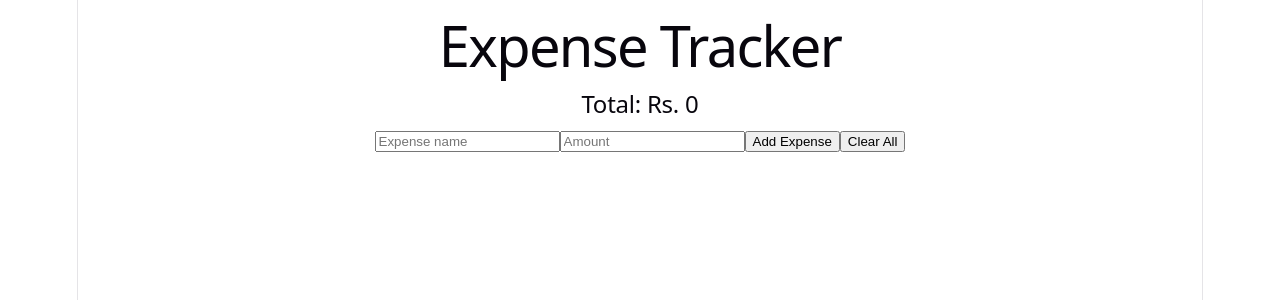
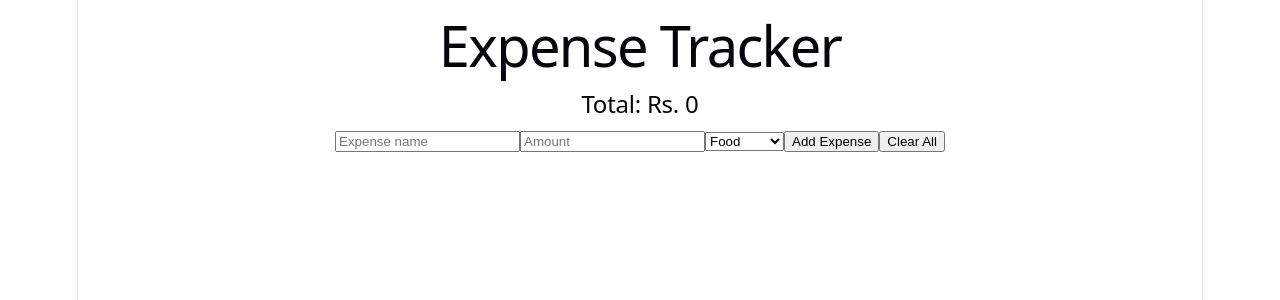
Before and after one commit to zunairasiddique269-hub/expense-tracker, a React (Vite) app in the folder expense-tracker/: page / in a window 1280 px wide. Shown: the top 300 px of the page. Built offline with nearby package versions, Linux system fonts and the light colour scheme.

Commit message:
Add expense categories

```diff
--- a/expense-tracker/src/App.jsx
+++ b/expense-tracker/src/App.jsx
@@ -4,6 +4,7 @@ function App() {
   const [expenses, setExpenses] = useState([])
   const [expenseName, setExpenseName] = useState('')
 const [amount, setAmount] = useState('')
+const [category, setCategory] = useState('Food')
 
 const [editingIndex, setEditingIndex] = useState(null)
 const total = expenses.reduce((sum, expense) => sum + Number(expense.amount), 0)
@@ -25,6 +26,17 @@ const total = expenses.reduce((sum, expense) => sum + Number(expense.amount), 0)
   value={amount}
   onChange={(e) => setAmount(e.target.value)}
 />
+
+<select
+  value={category}
+  onChange={(e) => setCategory(e.target.value)}
+>
+  <option value="Food">Food</option>
+  <option value="Transport">Transport</option>
+  <option value="Shopping">Shopping</option>
+  <option value="Bills">Bills</option>
+</select>
+
 <button
   onClick={() => {
     if (editingIndex !== null) {
@@ -32,7 +44,8 @@ const total = expenses.reduce((sum, expense) => sum + Number(expense.amount), 0)
 
       updatedExpenses[editingIndex] = {
         name: expenseName,
-        amount: amount
+        amount: amount,
+        category: category
       }
 
       setExpenses(updatedExpenses)
@@ -40,7 +53,7 @@ const total = expenses.reduce((sum, expense) => sum + Number(expense.amount), 0)
     } else {
       setExpenses([
         ...expenses,
-        { name: expenseName, amount: amount }
+        { name: expenseName, amount: amount, category: category }
       ])
     }
 
@@ -65,11 +78,13 @@ const total = expenses.reduce((sum, expense) => sum + Number(expense.amount), 0)
    <div key={index}>
    <p>{expense.name}</p>
    <p>Rs. {expense.amount}</p>
+   <p>{expense.category}</p>
    <button
   onClick={() => {
     setEditingIndex(index)
     setExpenseName(expense.name)
     setAmount(expense.amount)
+    setCategory(expense.category)
   }}
 >
   Edit
```
